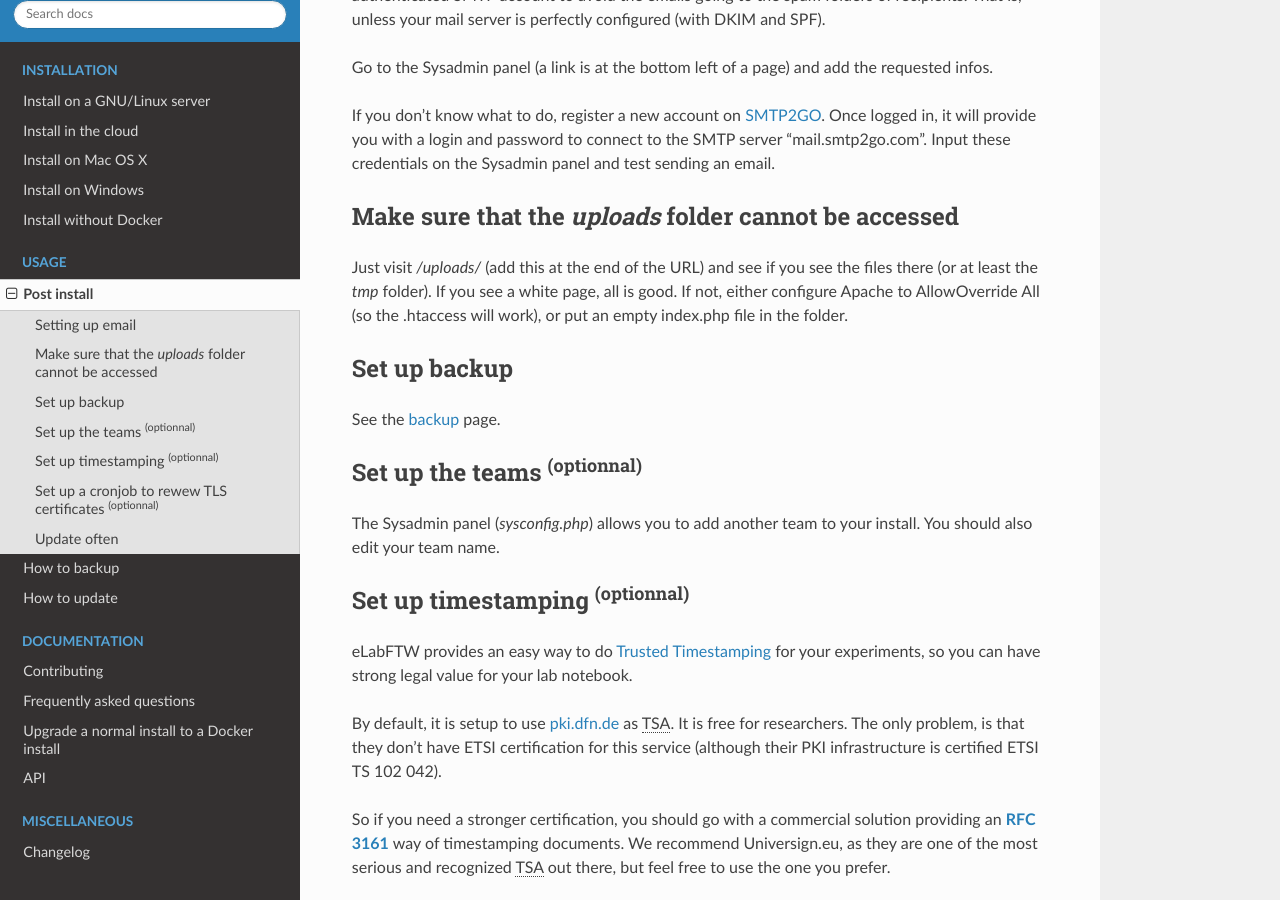
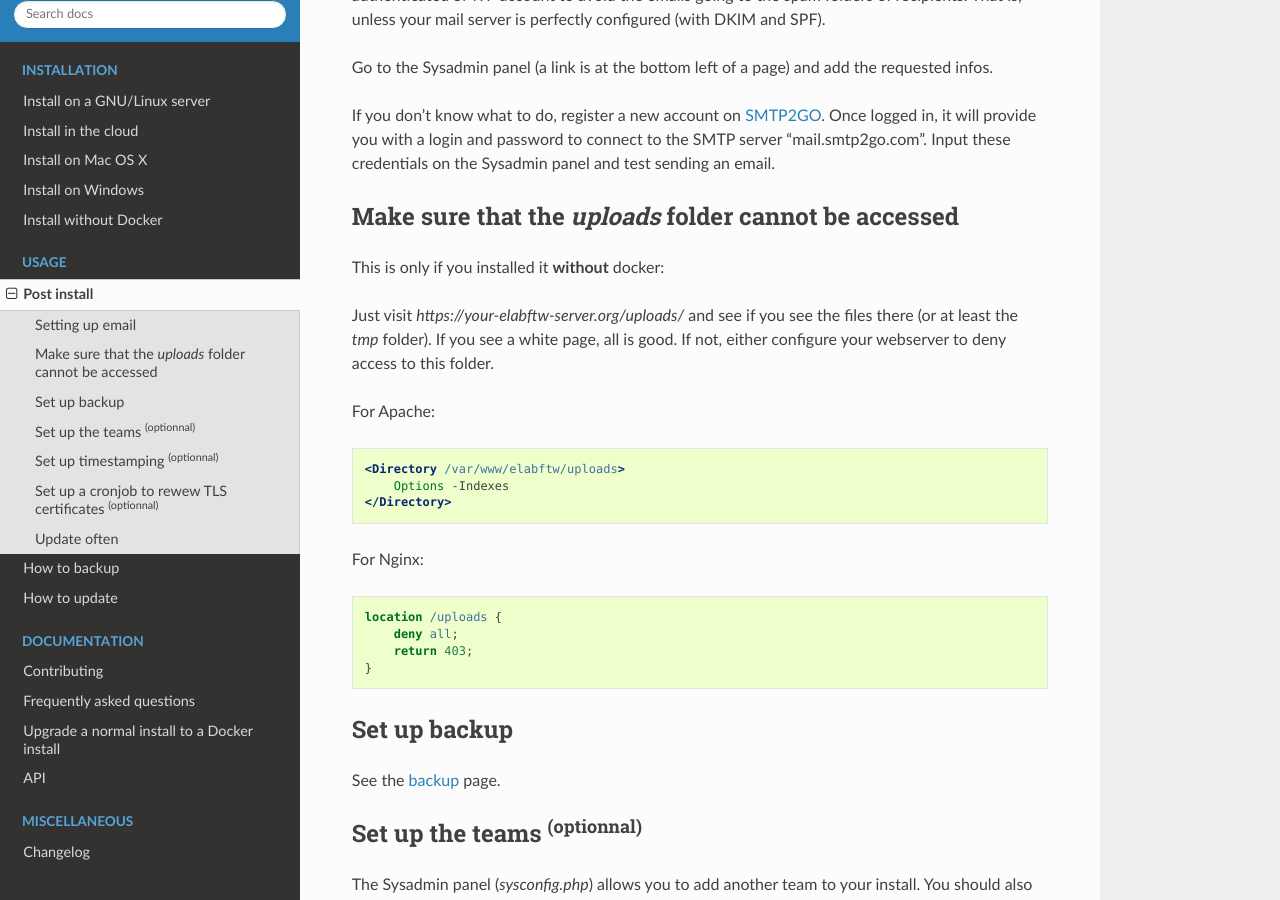
Before and after one commit to elabftw/elabdoc, a Sphinx documentation site: the page built from doc/postinstall.rst, in a window 1280 px wide and 900 px high, scrolled down 328 px. Built offline with Sphinx 7.4.7 and the Read the Docs theme 2.0.0, drawn with Linux system fonts in a browser that asks for light colours; pages that are not in the unit, such as notebooks, are missing from menus.

Commit message:
add nginx/apache conf for deny uploads folder

```diff
--- a/doc/postinstall.rst
+++ b/doc/postinstall.rst
@@ -17,7 +17,26 @@ If you don't know what to do, register a new account on `SMTP2GO <https://www.sm
 Make sure that the `uploads` folder cannot be accessed
 ------------------------------------------------------
 
-Just visit `/uploads/` (add this at the end of the URL) and see if you see the files there (or at least the `tmp` folder). If you see a white page, all is good. If not, either configure Apache to AllowOverride All (so the .htaccess will work), or put an empty index.php file in the folder.
+This is only if you installed it **without** docker:
+
+Just visit `https://your-elabftw-server.org/uploads/` and see if you see the files there (or at least the `tmp` folder). If you see a white page, all is good. If not, either configure your webserver to deny access to this folder.
+
+For Apache:
+
+.. code-block:: apache
+
+    <Directory /var/www/elabftw/uploads>
+        Options -Indexes
+    </Directory>
+
+For Nginx:
+
+.. code-block:: nginx
+
+    location /uploads {
+        deny all;
+        return 403;
+    }
 
 Set up backup
 -------------
```
